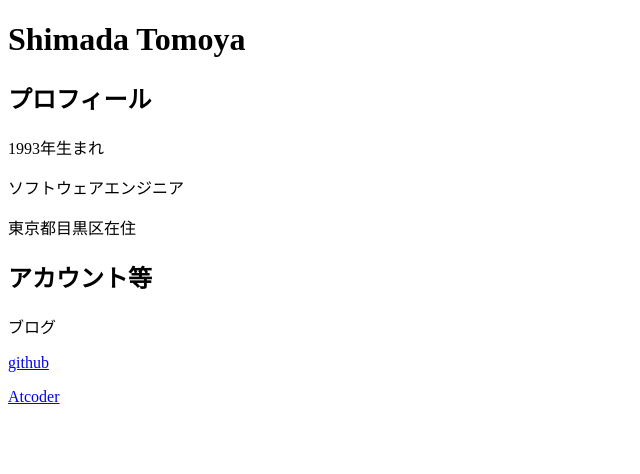
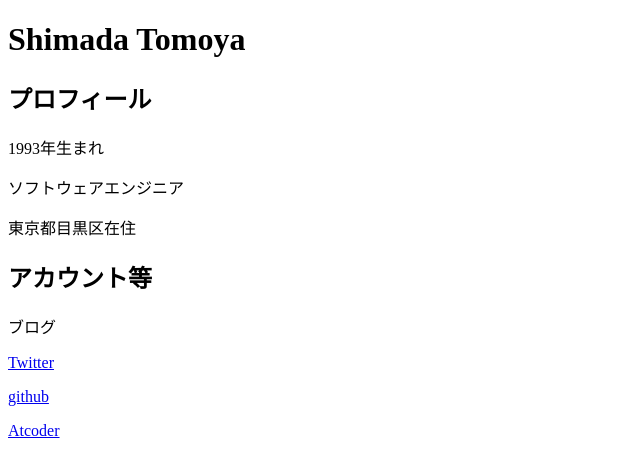
Before and after one commit to ShimadaTomoya/profile, a plain HTML site: page public/index.html in a window 1280 px wide. Shown: the whole page, without its empty margins (0-640 px from the left). Drawn offline with Linux system fonts and the light colour scheme.

Commit message:
Twitterアカウントへのリンクを追加

```diff
--- a/public/index.html
+++ b/public/index.html
@@ -12,6 +12,7 @@
     <p>東京都目黒区在住</p>
     <h2>アカウント等</h2>
     <p>ブログ</p>
+    <p><a href="https://twitter.com/ShimadaTomoya1">Twitter</a></p>
     <p><a href="https://github.com/ShimadaTomoya">github</a></p>
     <p><a href="https://atcoder.jp/users/ShimadaTomoya">Atcoder</a></p>
 </body>
```
